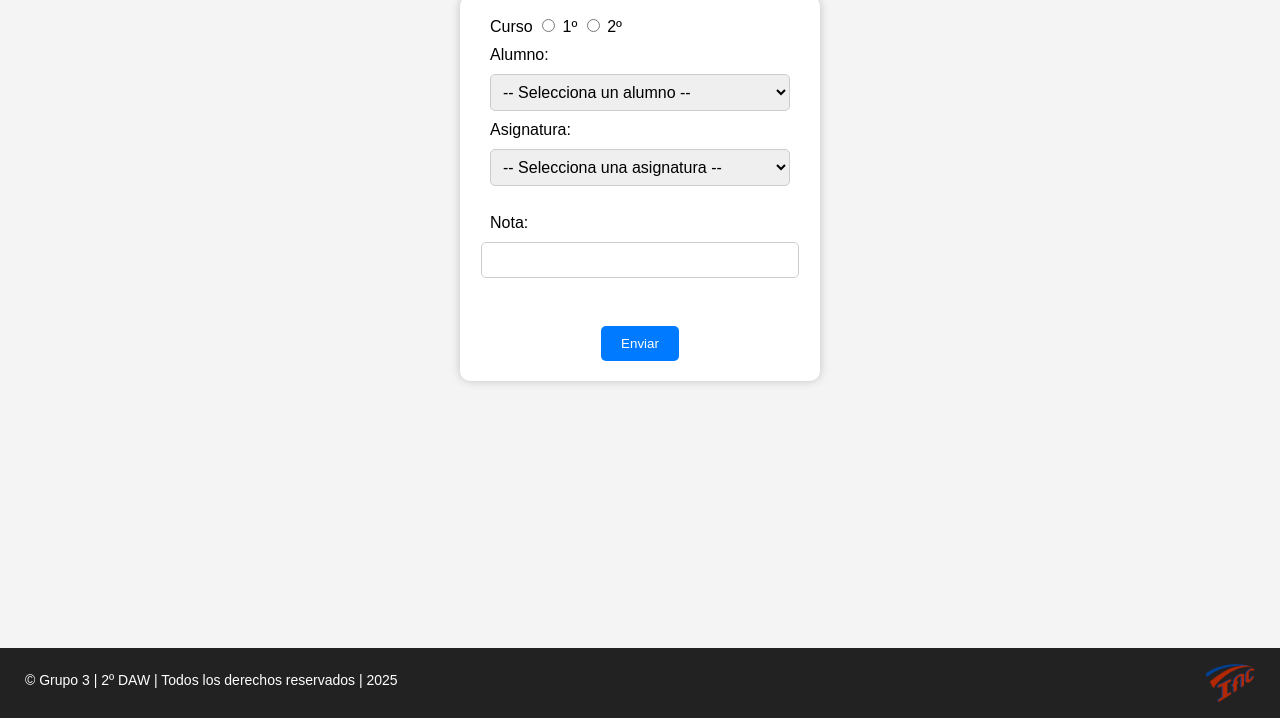
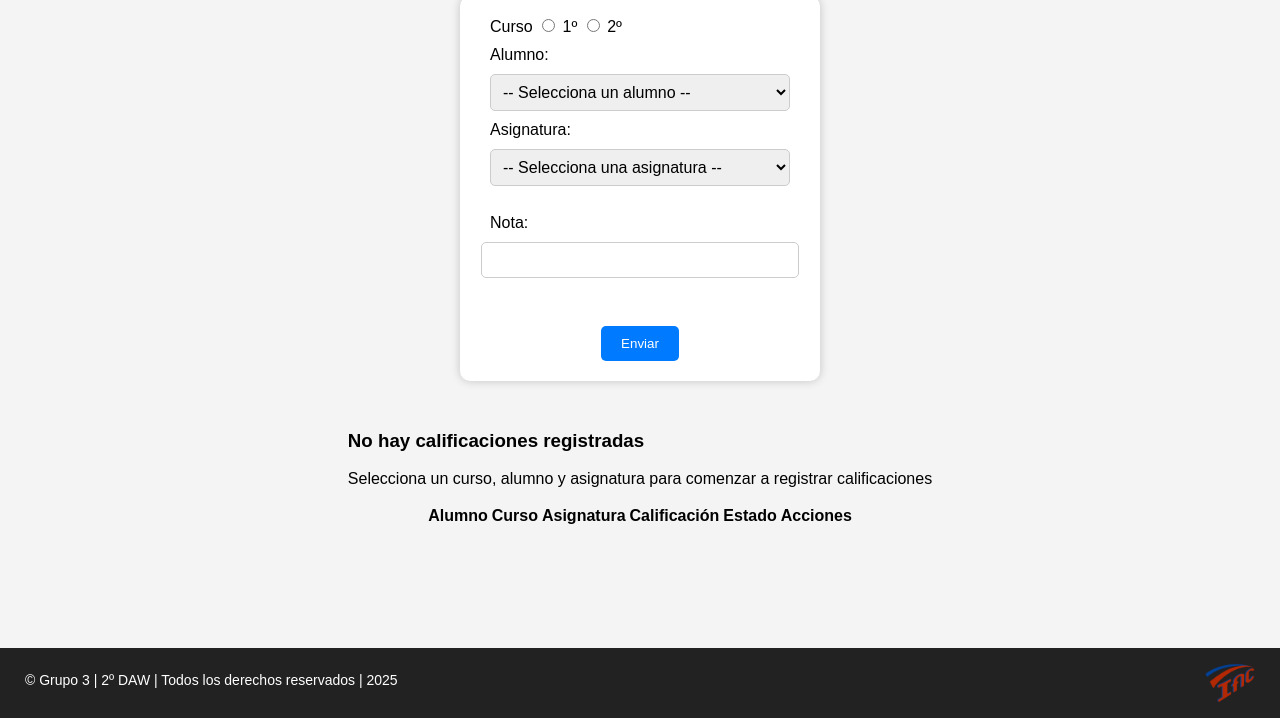
Before and after one commit to NanoRG14/GestorNotasEscolares, a plain HTML site: page index.html in a window 1280 px wide. Shown: the part 82-800 px from the top of the page. Drawn offline with Linux system fonts and the light colour scheme.

Commit message:
feat(index): incorporacion de tablas para la visualizacion en html

```diff
--- a/index.html
+++ b/index.html
@@ -7,13 +7,17 @@
     <title>Gestor de notas</title>
     <link rel="stylesheet" href="/css/styles.css">
 </head>
-<h2>Gestor de notas</h2>
+
+<header>
+    <h2>Gestor de notas</h2>
+</header>
 
 <body>
 
     <form id="formulario">
 
-        <Label>Curso <input type="radio" name="curso"> 1º <input type="radio" name="curso"> 2º</Label>
+        <Label>Curso <input type="radio" name="curso" id="curso1"> 1º <input type="radio" name="curso" id="curso2">
+            2º</Label>
 
         <label for="alumnoSelect">Alumno:</label>
         <select id="alumnoSelect">
@@ -30,6 +34,31 @@
         <input type="button" id="boton" value="Enviar">
 
     </form>
+
+    <!-- Estado vacío -->
+    <div id="estadoVacio" class="card text-center">
+        <div class="icono-vacio"></div>
+        <h3>No hay calificaciones registradas</h3>
+        <p>Selecciona un curso, alumno y asignatura para comenzar a registrar calificaciones</p>
+    </div>
+    <!-- Resumen -->
+    <div id="resumen" class="badge hidden"></div>
+    <!-- Tabla de asignaturas -->
+    <table>
+
+        <thead>
+            <tr>
+                <th>Alumno</th>
+                <th>Curso</th>
+                <th>Asignatura</th>
+                <th>Calificación</th>
+                <th>Estado</th>
+                <th>Acciones</th>
+            </tr>
+        </thead>
+        <tbody id="tablaNotas"></tbody>
+    </table>
+
     <script src="./js/script.js"></script> <!--Enlace con script de JavaScript-->
 </body>
 <footer>
```
